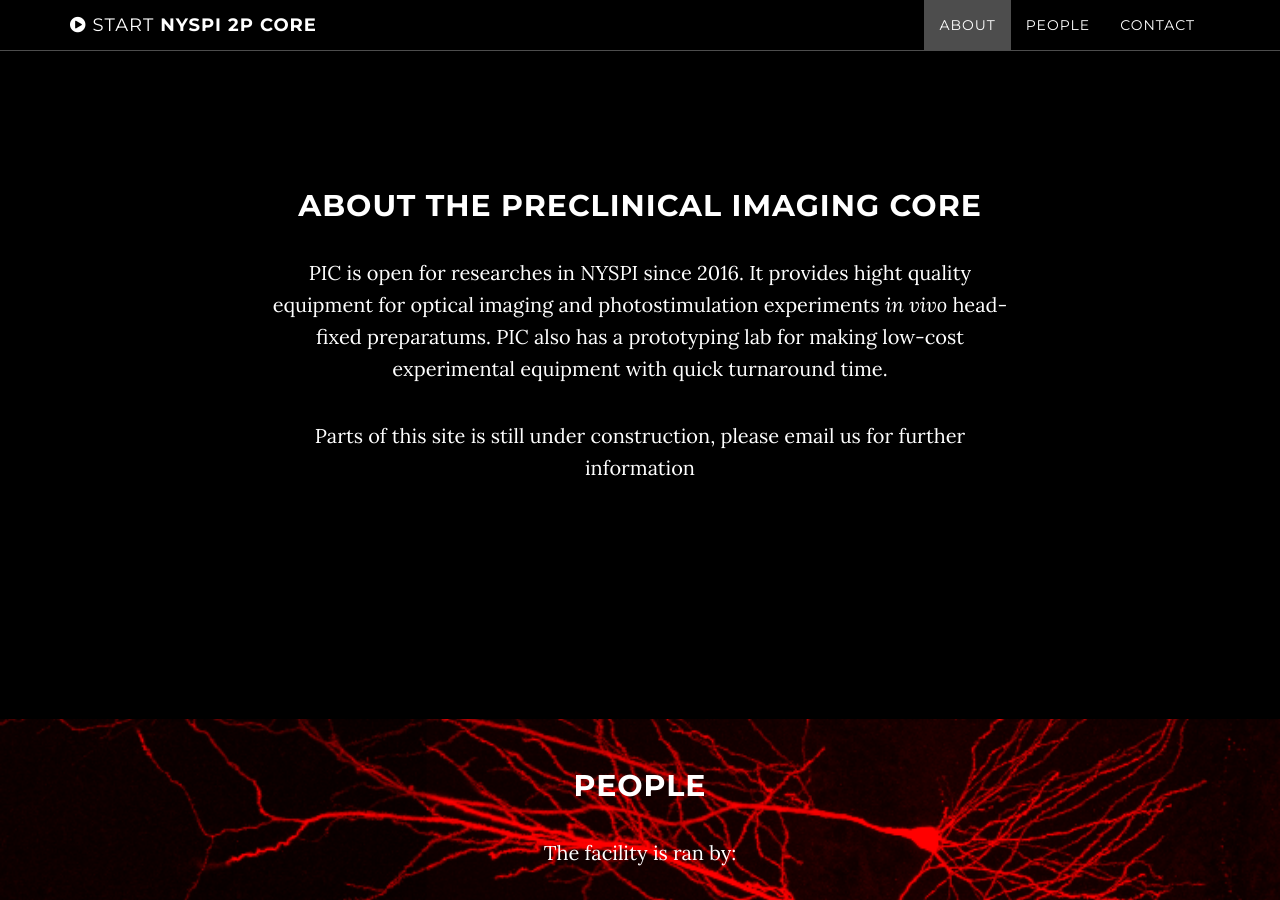
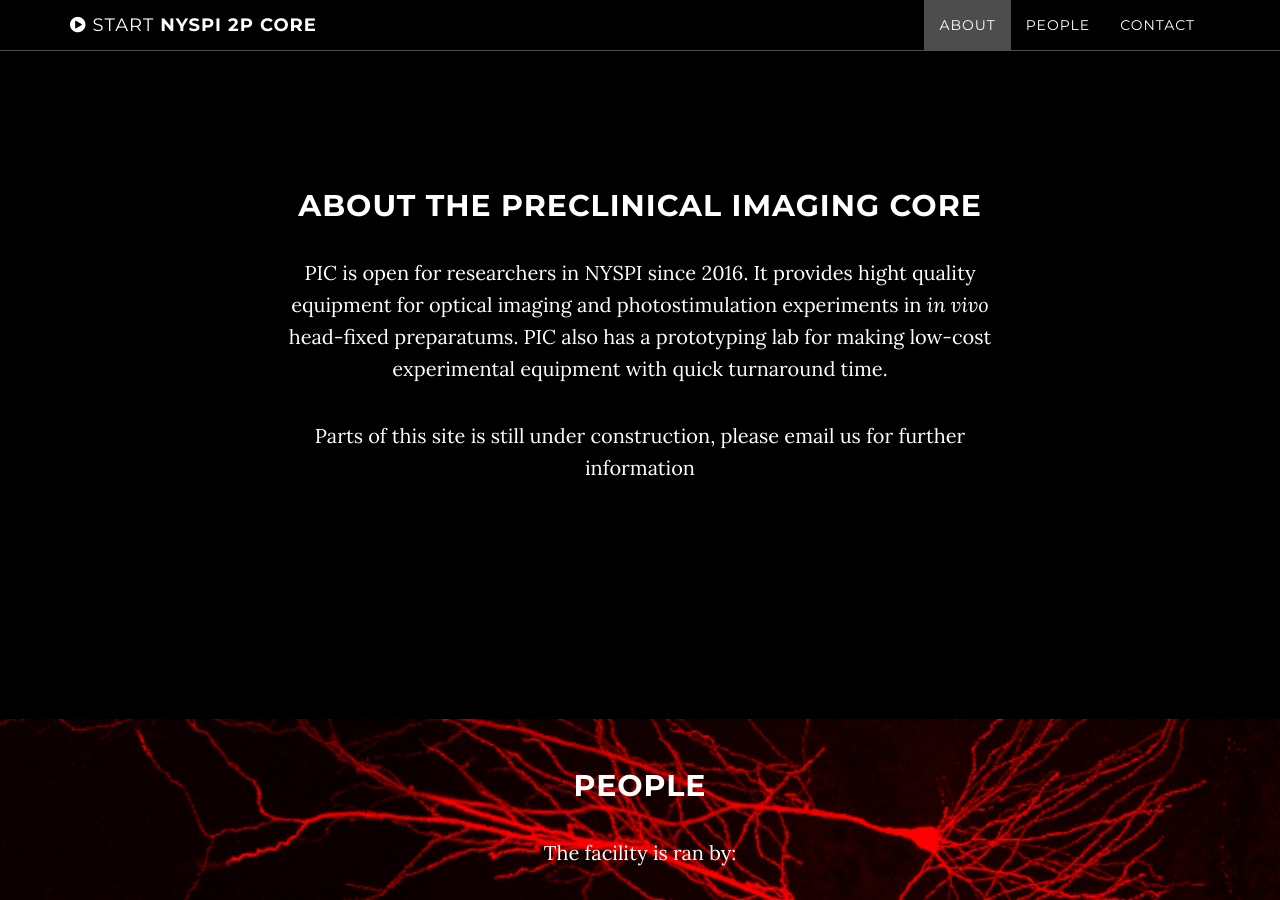
Before and after one commit to GergelyTuri/GergelyTuri.github.io, a Jekyll site: the page built from index.html, in a window 1280 px wide and 900 px high, scrolled down 911 px. Built offline with Jekyll 4.4.1, drawn with Linux system fonts in a browser that asks for light colours.

Commit message:
typos typos typos

```diff
--- a/_includes/about.html
+++ b/_includes/about.html
@@ -3,7 +3,7 @@
         <div class="row">
             <div class="col-lg-8 col-lg-offset-2">
                 <h2>About the Preclinical Imaging Core</h2>
-                <p>PIC is open for researches in NYSPI since 2016. It provides hight quality equipment for optical imaging and photostimulation experiments <i>in vivo</i> head-fixed preparatums. PIC also has a prototyping lab for making low-cost experimental equipment with quick turnaround time.</p>
+                <p>PIC is open for researchers in NYSPI since 2016. It provides hight quality equipment for optical imaging and photostimulation experiments in <i>in vivo</i> head-fixed preparatums. PIC also has a prototyping lab for making low-cost experimental equipment with quick turnaround time.</p>
                 <p>Parts of this site is still under construction, please email us for further information</p>
             </div>
         </div>
```
